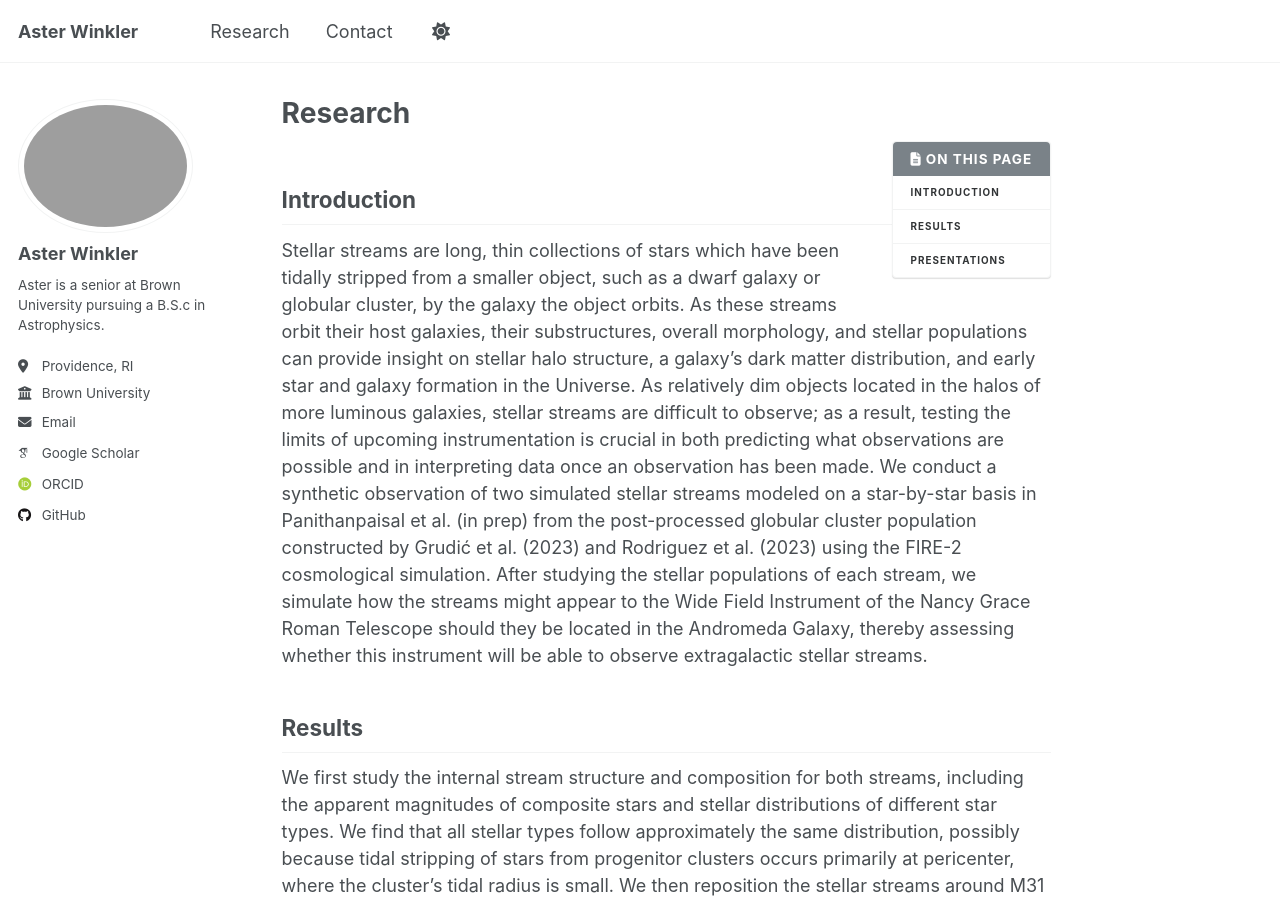
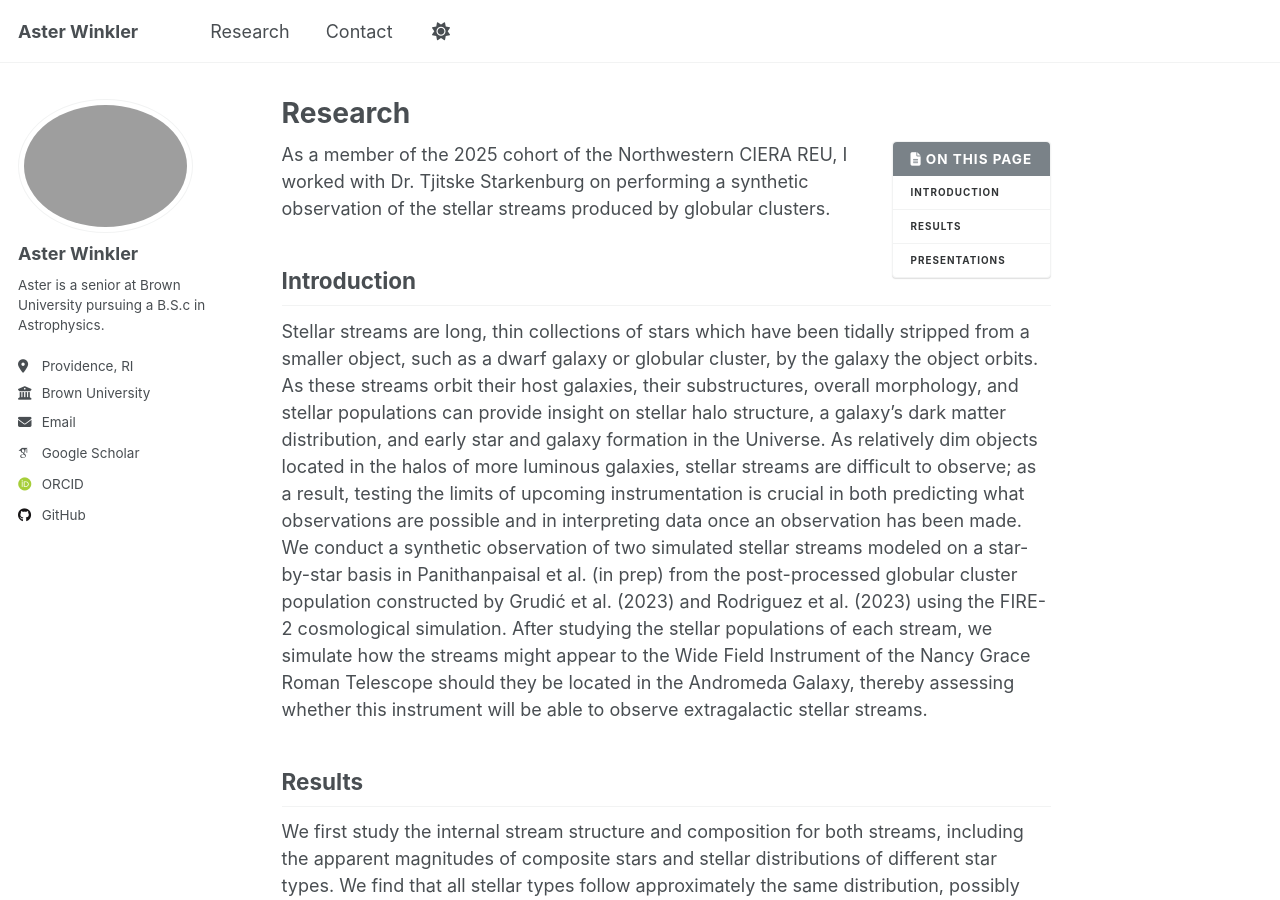
Before and after one commit to asterwinkler/project, a Jekyll site: the page built from _pages/research.md, in a window 1280 px wide and 900 px high. Built offline with Jekyll 4.4.1, drawn with Linux system fonts in a browser that asks for light colours; some web fonts are replaced; a script that is not in the unit is left out.

Commit message:
Update research.md

```diff
--- a/_pages/research.md
+++ b/_pages/research.md
@@ -6,6 +6,8 @@ author_profile: true
 
 {% include toc %}
 {% include base_path %}
+
+As a member of the 2025 cohort of the Northwestern CIERA REU, I worked with Dr. Tjitske Starkenburg on performing a synthetic observation of the stellar streams produced by globular clusters.
 
 ## Introduction
 Stellar streams are long, thin collections of stars which have been tidally stripped from a smaller object, such as a dwarf galaxy or globular cluster, by the galaxy the object orbits. As these streams orbit their host galaxies, their substructures, overall morphology, and stellar populations can provide insight on stellar halo structure, a galaxy’s dark matter distribution, and early star and galaxy formation in the Universe. As relatively dim objects located in the halos of more luminous galaxies, stellar streams are difficult to observe; as a result, testing the limits of upcoming instrumentation is crucial in both predicting what observations are possible and in interpreting data once an observation has been made. We conduct a synthetic observation of two simulated stellar streams modeled on a star-by-star basis in Panithanpaisal et al. (in prep) from the post-processed globular cluster population constructed by Grudić et al. (2023) and Rodriguez et al. (2023) using the FIRE-2 cosmological simulation. After studying the stellar populations of each stream, we simulate how the streams might appear to the Wide Field Instrument of the Nancy Grace Roman Telescope should they be located in the Andromeda Galaxy, thereby assessing whether this instrument will be able to observe extragalactic stellar streams.
```
